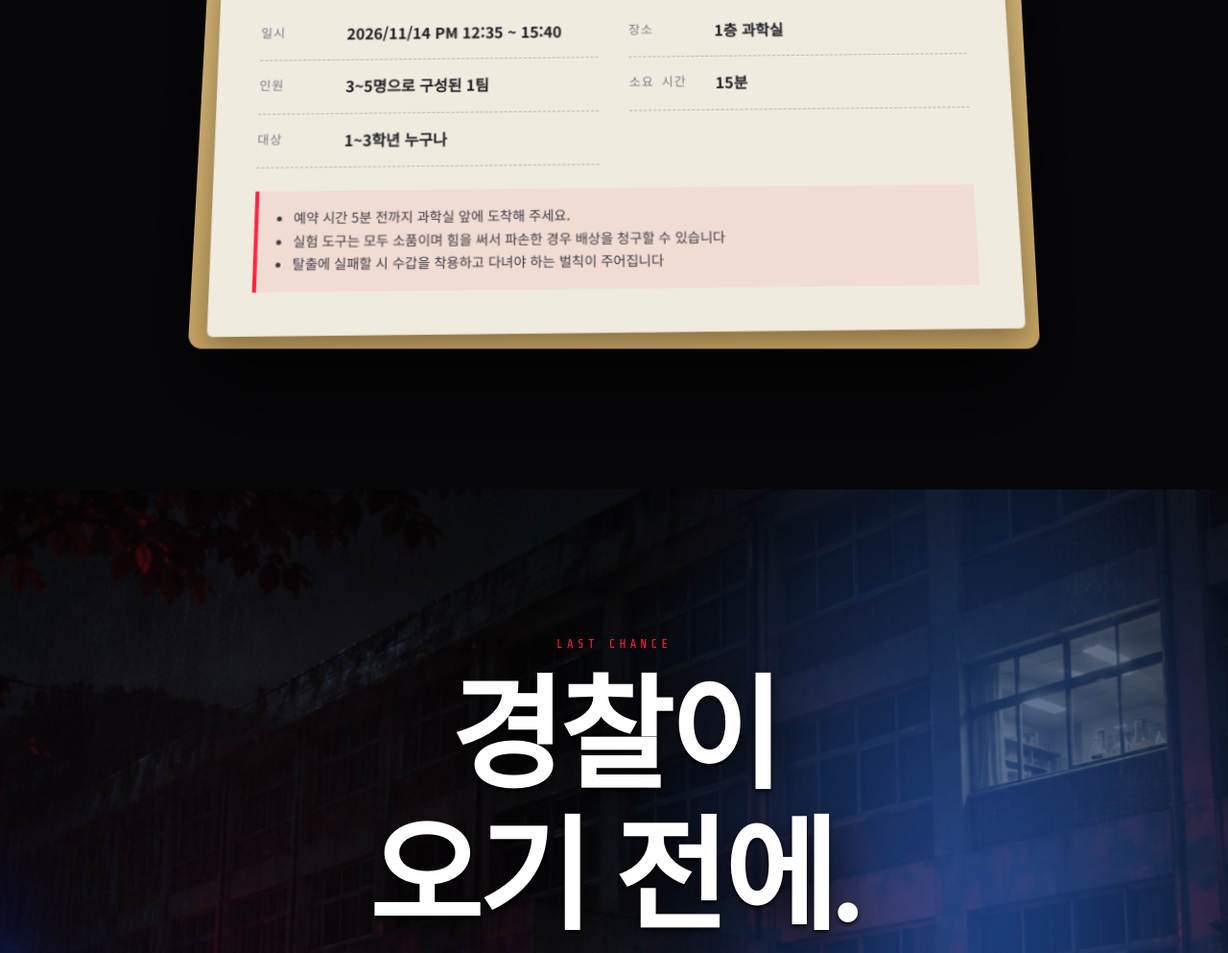
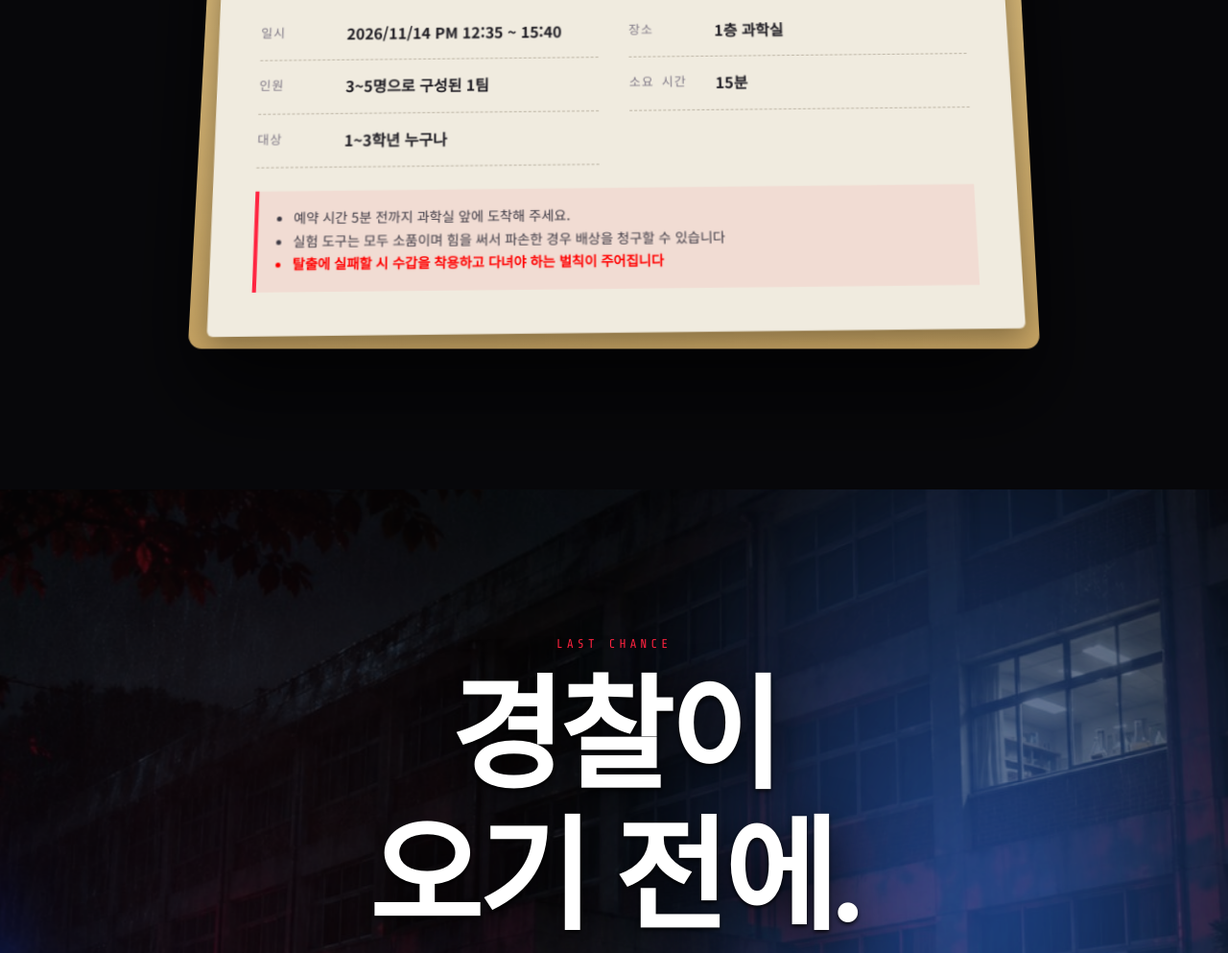
Before and after one commit to connectopia-hub/escape-89-5, a plain HTML site: page index.html in a window 1280 px wide. Shown: the part 5638-6631 px from the top of the page at 96% size. Drawn offline with nearby package versions, Linux system fonts and the light colour scheme.

Commit message:
Update index.html

```diff
--- a/index.html
+++ b/index.html
@@ -525,7 +525,10 @@ footer{padding:40px 0 110px;border-top:1px solid var(--line);color:var(--muted);
   const rows = document.getElementById('infoRows');
   (S.info||[]).forEach(r => { rows.insertAdjacentHTML('beforeend', `<div class="row"><dt>${r.label}</dt><dd>${r.value}</dd></div>`); });
   const nl = document.getElementById('noticeList');
-  (S.notice||[]).forEach(t => nl.insertAdjacentHTML('beforeend', `<li>${t}</li>`));
+  (S.notice||[]).forEach((t, i) => {
+  const color = i === S.notice.length - 1 ? 'color:red; font-weight:bold;' : '';
+  nl.insertAdjacentHTML('beforeend', `<li style="${color}">${t}</li>`);
+});
 
   /* ---- apply buttons ---- */
   const toast = msg => { const t = document.getElementById('toast'); t.textContent = msg; t.classList.add('show'); clearTimeout(t._h); t._h = setTimeout(()=>t.classList.remove('show'), 2600); };
```
